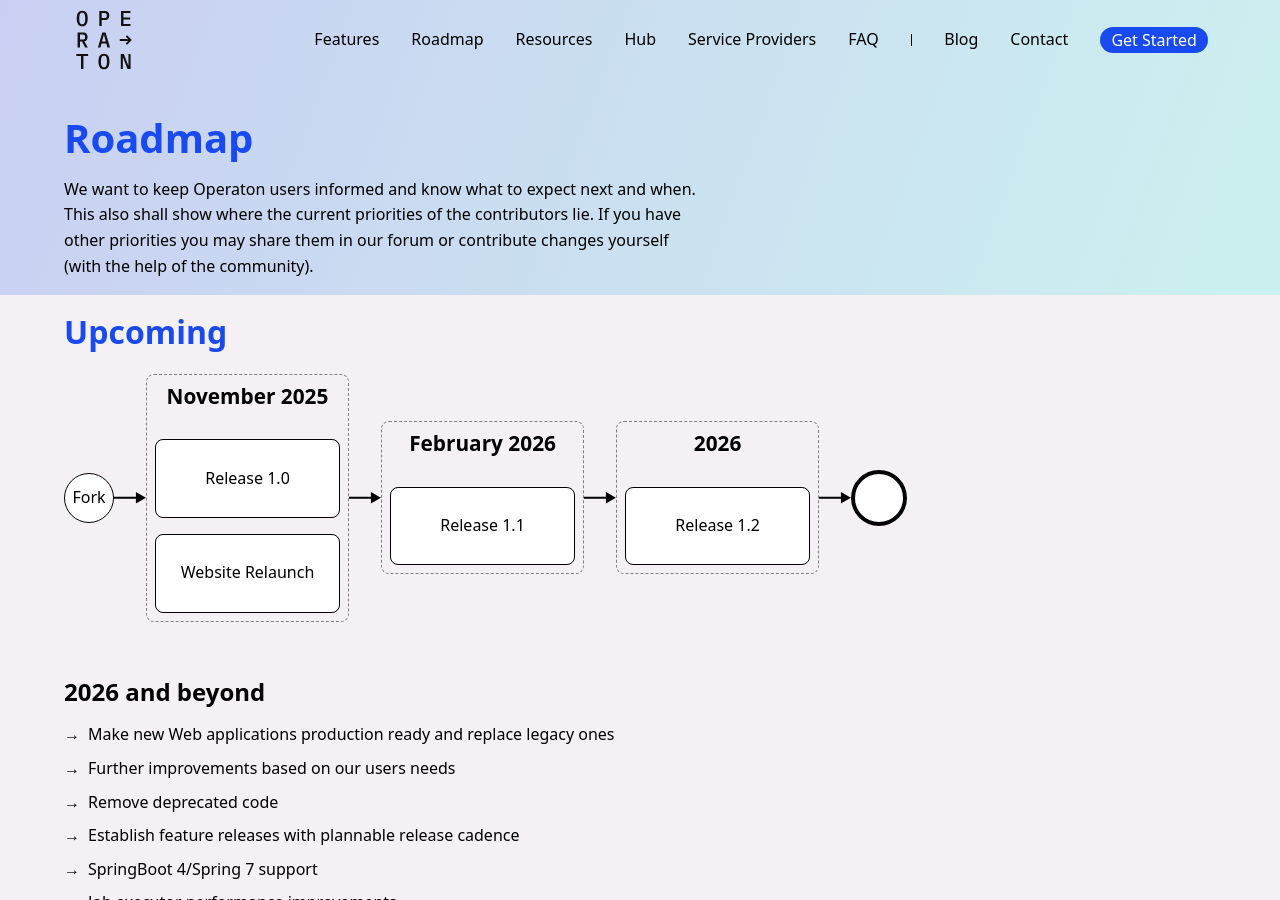
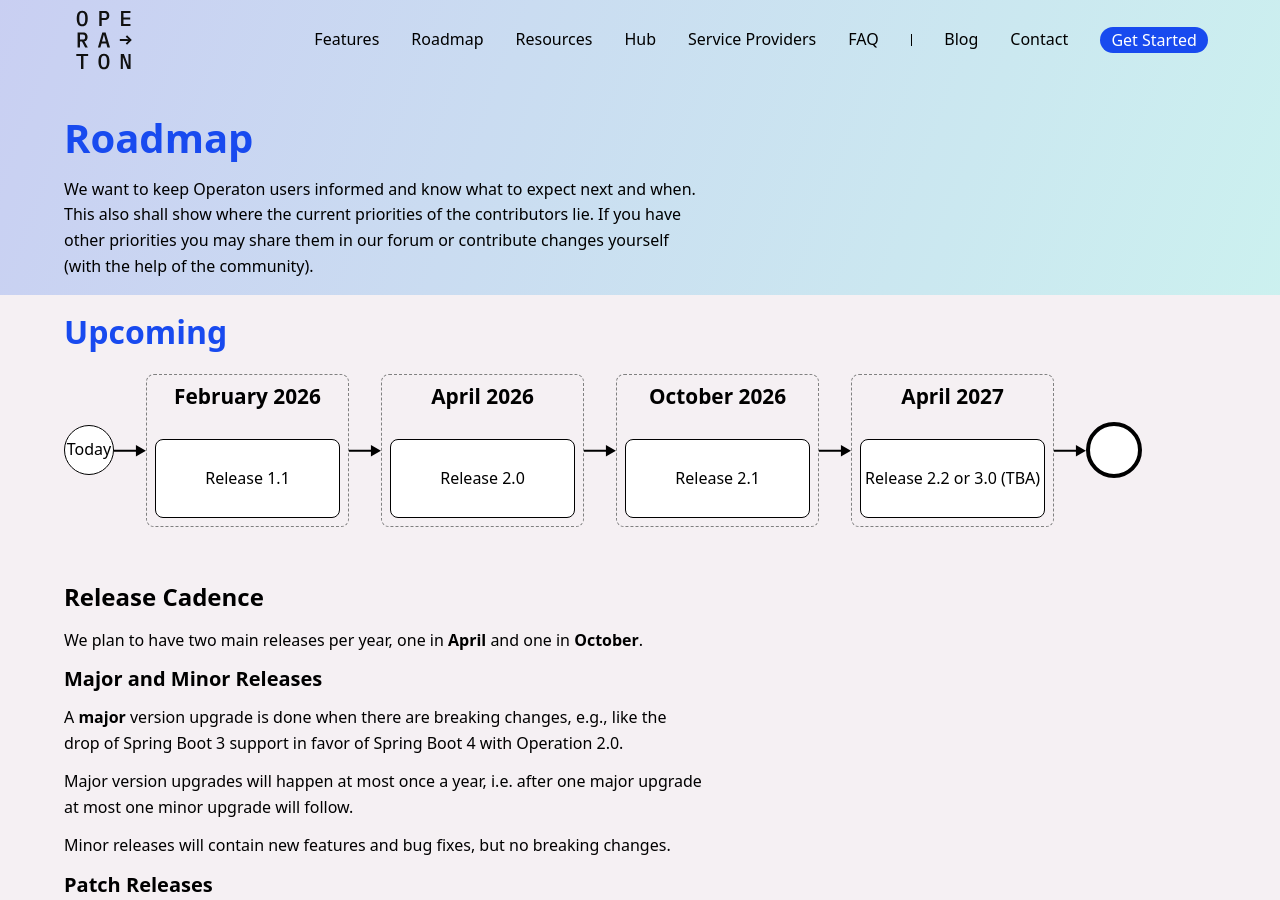
Before and after one commit to operaton/operaton.org, a Jekyll site: the page built from roadmap.md, in a window 1280 px wide and 900 px high. Built offline with Jekyll 4.4.1, drawn with Linux system fonts in a browser that asks for light colours; some of the changed text lies outside the part shown.

Commit message:
chore(roadmap): Update Roadmap

```diff
--- a/roadmap.md
+++ b/roadmap.md
@@ -16,13 +16,7 @@
 ## Upcoming
 
 <div class="bpmn">
-  <div class="start">Fork</div>
-  <div class="arrow"></div>
-  <div class="group">
-    <h3>November 2025</h3>
-    <div class="task">Release 1.0</div>
-    <div class="task">Website Relaunch</div>
-  </div>
+  <div class="start">Today</div>
   <div class="arrow"></div>
   <div class="group">
     <h3>February 2026</h3>
@@ -30,8 +24,18 @@
   </div>
   <div class="arrow"></div>
   <div class="group">
-    <h3>2026</h3>
-    <div class="task">Release 1.2</div>
+    <h3>April 2026</h3>
+    <div class="task">Release 2.0</div>
+  </div>
+  <div class="arrow"></div>
+  <div class="group">
+    <h3>October 2026</h3>
+    <div class="task">Release 2.1</div>
+  </div>
+  <div class="arrow"></div>
+  <div class="group">
+    <h3>April 2027</h3>
+    <div class="task">Release 2.2 or 3.0 (TBA)</div>
   </div>
   <div class="arrow"></div>
   <div class="end"></div>
@@ -39,16 +43,38 @@
 
 <br>
 
+### Release Cadence
+
+We plan to have two main releases per year, one in **April** and one in **October**.
+
+#### Major and Minor Releases
+
+A **major** version upgrade is done when there are breaking changes, e.g., like the drop of Spring Boot 3 support in favor of Spring Boot 4
+with Operation 2.0.
+
+Major version upgrades will happen at most once a year, i.e. after one major upgrade at most one minor upgrade will follow.
+
+Minor releases will contain new features and bug fixes, but no breaking changes.
+
+#### Patch Releases
+
+Patch releases (e.g., 1.0.1, 1.0.2, etc.) will be done on each second-but-last Friday of a month.
+If there are critical bugs or security updates, additional patch releases are performed as needed.
+
 ### 2026 and beyond
 
 - Make new Web applications production ready and replace legacy ones
 - Further improvements based on our users needs
 - Remove deprecated code
 - Establish feature releases with plannable release cadence
+- Replacement of legacy web applications (Tasklist, Cockpit, Admin) with new Operaton web applications
+
+### April 2026
+
+#### Release 2.0
+
 - SpringBoot 4/Spring 7 support
-- Job executor performance improvements
 - Jakarta EE 11 support
-- JUnit 6 support
 
 ### February 2026
 
@@ -57,6 +83,8 @@
 - Update all dependencies to latest versions
 - Fixes for low prio issues reported by the community
 - Wildfly 38+ support
+- JUnit 6 support
+- Job executor performance improvements
 
 ## Past Changes
 
```
Also changed, not shown: index.html (+13 -9 lines).
